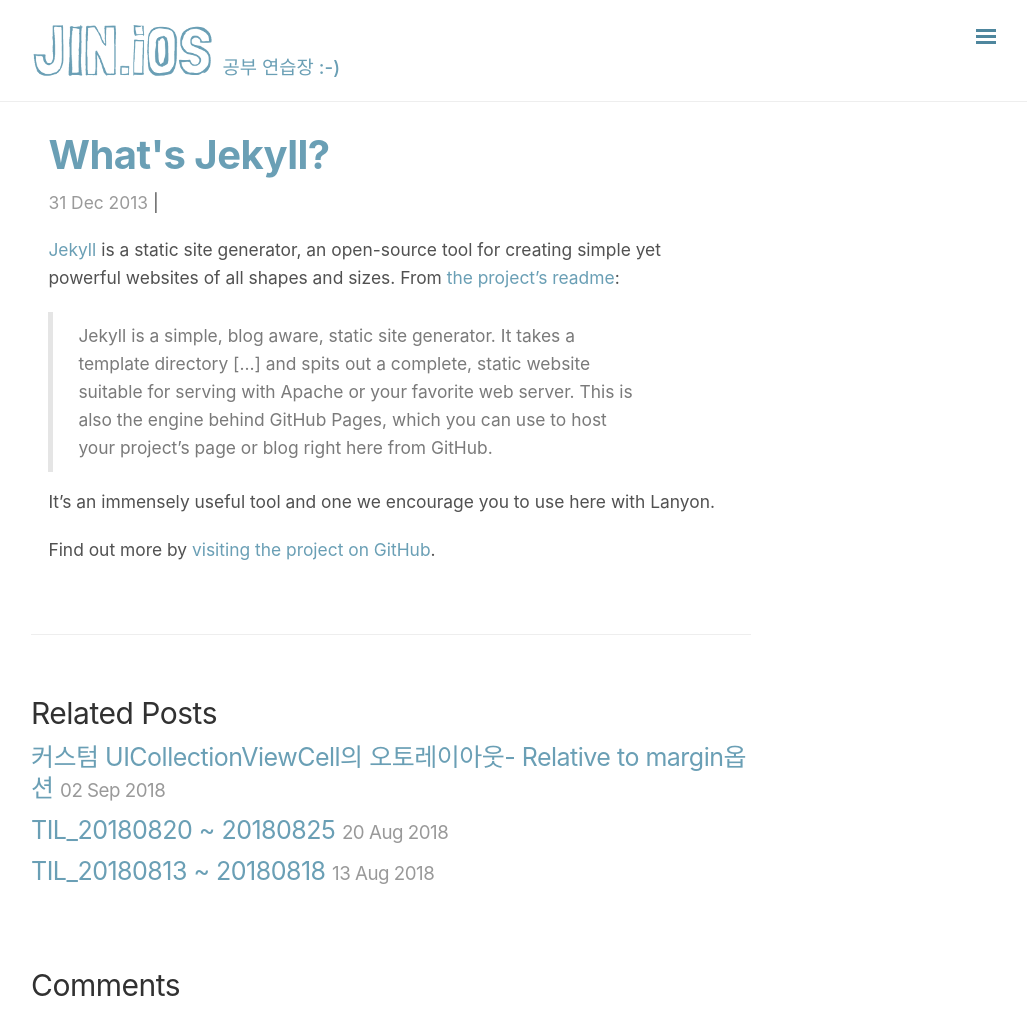
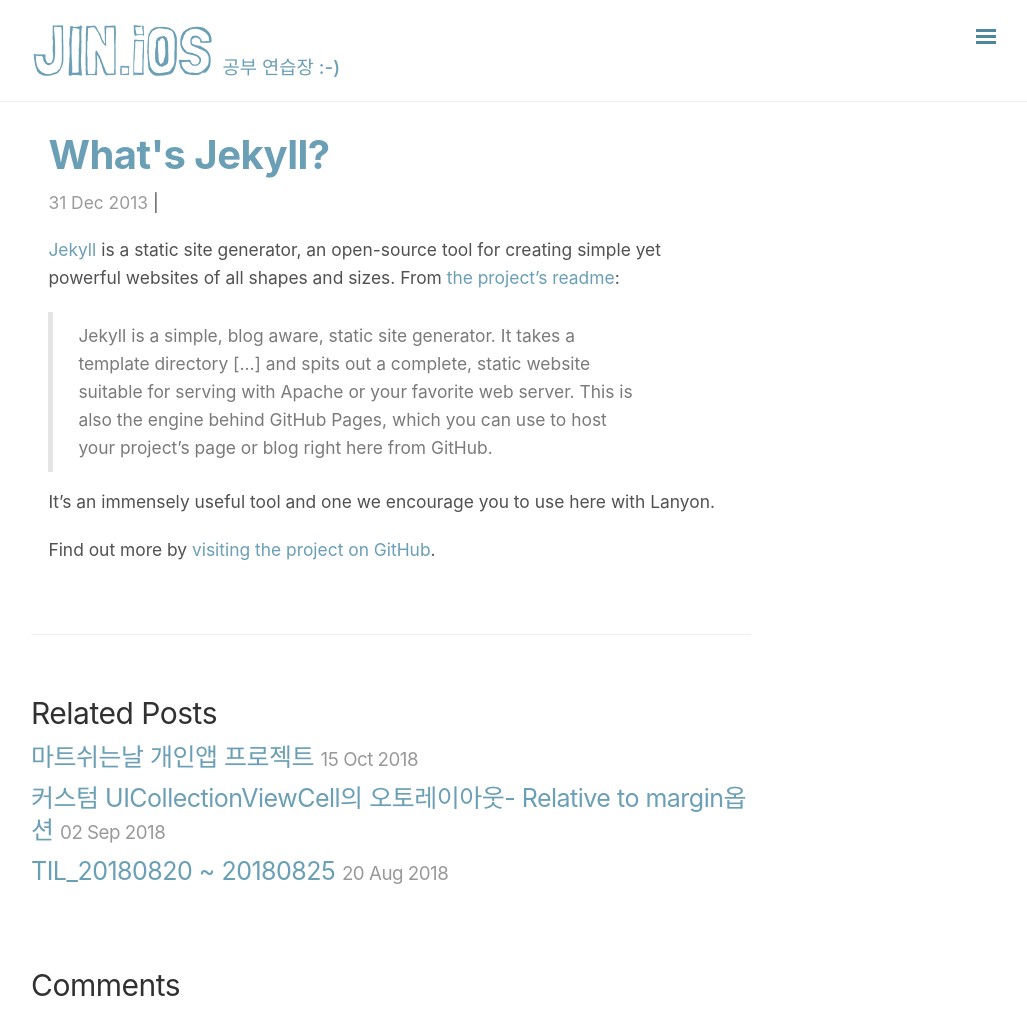
Before and after one commit to jinios/jinios.github.io, a Jekyll site: the page built from _posts/2013-12-31-whats-jekyll.md, in a window 1280 px wide and 1015 px high. Shown: the whole window, without its empty margins (249-1276 px from the left). Built offline with Jekyll 4.4.1, drawn with Linux system fonts in a browser that asks for light colours; nearby versions of some CDN libraries; comment, search, counter and statistics services are not loaded; part of the change alters nothing that is shown.

Commit message:
Update post - martholiday project

```diff
--- a/_config.yml
+++ b/_config.yml
@@ -36,6 +36,7 @@ nav:
   Categories:
     - '/blog/categories'
     #- { Categories: '/blog/categories' }
+    - { Project: '/blog/categories/#Project' }
     - { TIL: '/blog/categories/#TIL' }
     - { Swift: '/blog/categories/#Swift' }
     - { iOS: '/blog/categories/#iOS' }
--- /dev/null
+++ b/_posts/2018-10-15-martholiday_summary.md
@@ -0,0 +1,22 @@
+---
+layout: post
+title: 마트쉬는날 개인앱 프로젝트
+tags: Project
+categories: Project
+---
+# 마트쉬는날 - 휴무일 알리미
+> 대형마트 휴무일을 매번 검색하기 귀찮은 사람들을 위한 앱
+
+## 주요기능
+- 대형마트 휴무일 검색, 휴무일 정보 제공
+- 마트 전화번호, 영업시간, 홈페이지, 위치(지도)정보 제공
+- 마트 즐겨찾기 추가 기능
+- 위젯 서비스: 즐겨찾는 마트의 휴무일 위젯 표시
+- 푸시 서비스: 즐겨찾는 마트의 휴무일 하루 전 날 푸시 알림
+
+## 스크린샷
+<img src="{{ site.url }}/assets/img/post_img/2018-10-15-mh06.png" width="40%"><img src="{{ site.url }}/assets/img/post_img/2018-10-15-mh01.png" width="40%">
+
+<img src="{{ site.url }}/assets/img/post_img/2018-10-15-mh02.png" width="40%"><img src="{{ site.url }}/assets/img/post_img/2018-10-15-mh03.png" width="40%">
+
+<img src="{{ site.url }}/assets/img/post_img/2018-10-15-mh04.png" width="40%"><img src="{{ site.url }}/assets/img/post_img/2018-10-15-mh05.png" width="40%">
```
Also changed, not shown: assets/img/post_img/2018-10-15-mh01.png (added), assets/img/post_img/2018-10-15-mh02.png (added), assets/img/post_img/2018-10-15-mh03.png (added), assets/img/post_img/2018-10-15-mh04.png (added), 2 other files.
